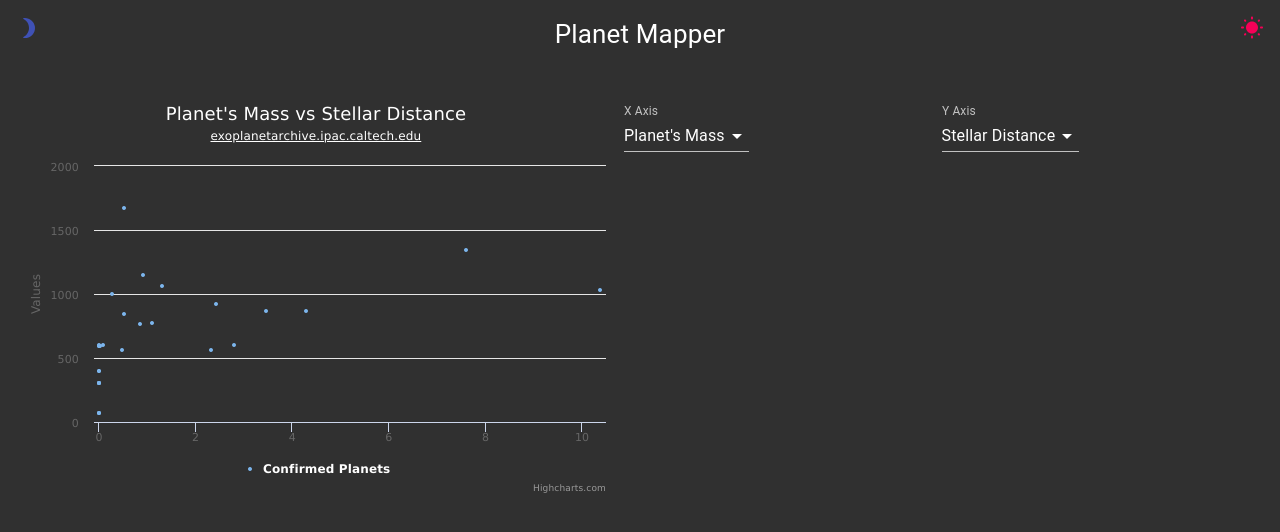
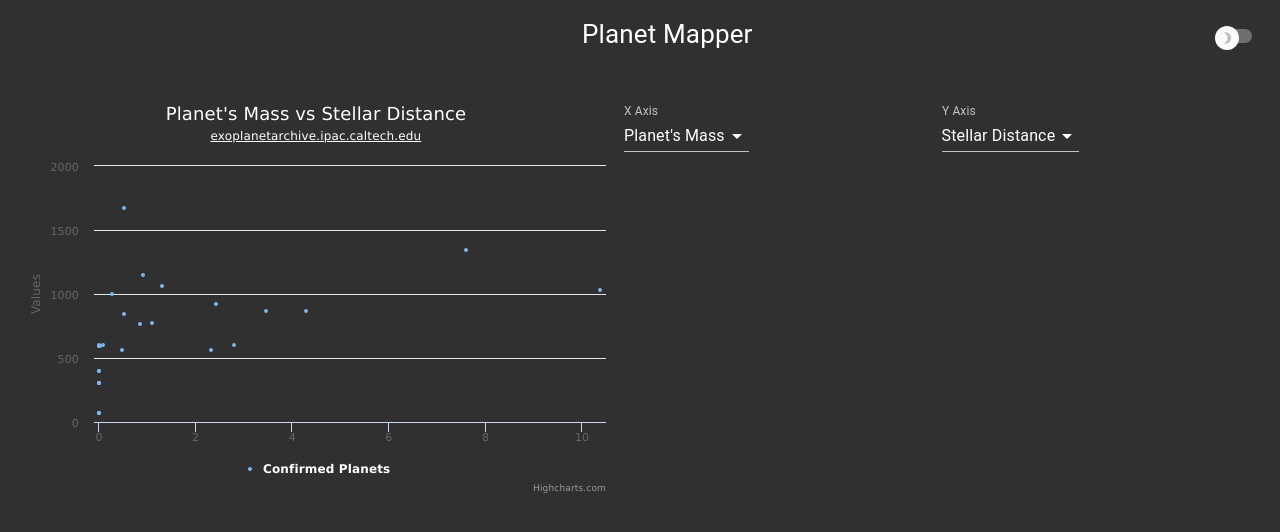
Before and after one commit to jgf5013/planet-mapper, a React (Create React App) app: page / in a window 1280 px wide. Shown: the top 532 px of the page. Built offline with nearby package versions, Linux system fonts and the light colour scheme.

Commit message:
Theme switch now looking snazzy

```diff
--- a/src/App.interface.ts
+++ b/src/App.interface.ts
@@ -1,3 +1,4 @@
 export interface AppState {
     appTheme: string;
+    themeChecked: boolean;
 }
--- a/src/App.reducer.ts
+++ b/src/App.reducer.ts
@@ -3,8 +3,9 @@ import { AppActionTypes } from './App.actions';
 
 // const appState = JSON.parse(localStorage.getItem('appState'));
 
-export const initialState = {
-  appTheme: localStorage.getItem('appTheme') || 'darkTheme'
+export const initialState: AppState = {
+  appTheme: localStorage.getItem('appTheme') || 'darkTheme',
+  themeChecked: false
 };
 
 export function appReducer(state: AppState, action: any): AppState {
@@ -12,7 +13,9 @@ export function appReducer(state: AppState, action: any): AppState {
     switch(action.type) {
       case AppActionTypes.toggleTheme:
         const newState = {
-          appTheme: state.appTheme === 'darkTheme' ? 'lightTheme' : 'darkTheme'
+          ...state,
+          appTheme: state.appTheme === 'darkTheme' ? 'lightTheme' : 'darkTheme',
+          themeChecked: !state.themeChecked
         };
         return newState;
       default:
--- a/src/App.tsx
+++ b/src/App.tsx
@@ -5,7 +5,7 @@ import confiredExoplanets from './confirmed-explanets.json';
 import { Planet } from './Planet.interface';
 import { AXIS_OPTIONS } from './App.constants';
 import { ControlPanel } from './ControlPanel';
-import { makeStyles, createStyles, Theme, Grid, withTheme, Paper, Button, MuiThemeProvider, CssBaseline } from '@material-ui/core';
+import { makeStyles, createStyles, Theme, Grid, withTheme, Paper, Button, MuiThemeProvider, CssBaseline, Switch, Fab } from '@material-ui/core';
 import { AppStateContext } from './StateProvider';
 import WbSunnyRoundedIcon from '@material-ui/icons/WbSunnyRounded';
 import Brightness3RoundedIcon from '@material-ui/icons/Brightness3Rounded';
@@ -13,6 +13,9 @@ import { AppState } from './App.interface';
 import { appReducer, initialState } from './App.reducer';
 import { AppActionTypes } from './App.actions';
 import { getThemeByName } from './themes/base';
+
+const lightTheme = getThemeByName('lightTheme');
+const darkTheme = getThemeByName('darkTheme');
 
 const useStyles = makeStyles((theme: Theme) =>
   createStyles({
@@ -29,7 +32,17 @@ const useStyles = makeStyles((theme: Theme) =>
       flexDirection: 'column',
       [theme.breakpoints.up('md')]: {
         flexDirection: 'row-reverse'
-      },
+      }
+    },
+    darkIcon: {
+      backgroundColor: darkTheme.palette.background.default,
+      borderRadius: '0.75rem',
+      padding: '5px'
+    },
+    lightIcon: {
+      backgroundColor: lightTheme.palette.background.default,
+      borderRadius: '0.75rem',
+      padding: '5px'
     }
   }),
 );
@@ -43,7 +56,6 @@ export function App(props: { theme: Theme }) {
     x: AXIS_OPTIONS[0].axes[0],
     y: AXIS_OPTIONS[1].axes[0]
   };
-  const globalState = useContext<AppState>(AppStateContext);
   const [state, dispatch] = useReducer(appReducer, initialState);
   const theme = getThemeByName(state.appTheme);
 
@@ -53,11 +65,20 @@ export function App(props: { theme: Theme }) {
       <Grid className={classes.root} container direction="column">
         <Grid item xs={12}>
           <Grid container className={classes.header} justify="space-between">
-            <Brightness3RoundedIcon color="primary" aria-label="Dark Theme"
-              onClick={() => dispatch({type: AppActionTypes.toggleTheme})}/>
-            Planet Mapper
-            <WbSunnyRoundedIcon color="secondary" aria-label="Light Theme"
-              onClick={() => dispatch({type: AppActionTypes.toggleTheme})}/>
+            <Grid item xs></Grid>
+            <Grid item xs={6}>
+              Planet Mapper
+            </Grid>
+            <Grid>
+              <Switch
+                checked={state.themeChecked}
+                onChange={() => dispatch({type: AppActionTypes.toggleTheme})}
+                icon={<Brightness3RoundedIcon aria-label="Dark Theme" className={classes.lightIcon} />}
+                checkedIcon={<WbSunnyRoundedIcon color="secondary" aria-label="Light Theme" className={classes.darkIcon} />}
+                color="primary"
+                name="themeCheck"
+                inputProps={{ 'aria-label': 'light and dark theme checkbox' }} />
+              </Grid>
           </Grid>
         </Grid>
         <Grid item xs={12} className={classes.appWrapper}>
```
